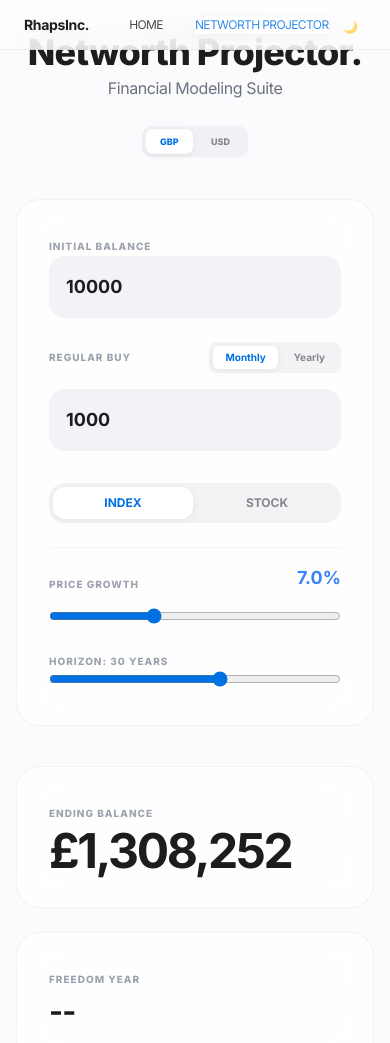
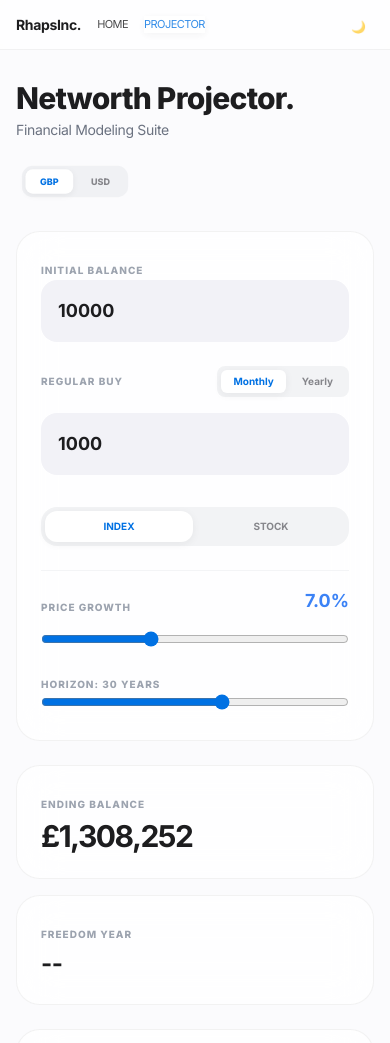
Before and after one commit to Rhapsidous/Finance-Tools, a plain HTML site: page networth.html in a window 390 px wide. Shown: the top 1043 px of the page. Drawn offline with nearby package versions, Linux system fonts and the light colour scheme.

Commit message:
Add files via upload

```diff
--- a/networth.html
+++ b/networth.html
@@ -9,7 +9,12 @@
     <link href="https://fonts.googleapis.com/css2?family=Inter:wght@300;400;600;700;800&display=swap" rel="stylesheet">
     <script>tailwind.config = { darkMode: 'class' }</script>
     <style>
-        body { font-family: 'Inter', sans-serif; transition: background-color 0.3s ease; padding-top: 64px; }
+        body { font-family: 'Inter', sans-serif; transition: background-color 0.3s ease; }
+
+        /* Mobile-first Padding: 70px on small screens, 100px on desktop */
+        .content-wrapper { padding-top: 80px; }
+        @media (min-width: 768px) { .content-wrapper { padding-top: 100px; } }
+
         .apple-card { backdrop-filter: saturate(180%) blur(20px); border-radius: 24px; transition: all 0.3s ease; }
 
         .apple-nav {
@@ -20,7 +25,7 @@
         .light .apple-nav { background: rgba(255, 255, 255, 0.75); }
         .dark .apple-nav { background: rgba(0, 0, 0, 0.75); border-bottom: 1px solid rgba(255,255,255,0.1); }
 
-        .nav-link { font-size: 12px; font-weight: 500; color: #1d1d1f; opacity: 0.8; transition: all 0.2s; }
+        .nav-link { font-size: 11px; font-weight: 500; color: #1d1d1f; opacity: 0.8; transition: all 0.2s; }
         .dark .nav-link { color: #f5f5f7; }
         .nav-link:hover { opacity: 1; color: #0071e3; }
 
@@ -29,7 +34,7 @@
         .dark body { background-color: #000000; color: #f5f5f7; }
         .dark .apple-card { background: rgba(28, 28, 30, 0.8); border: 1px solid rgba(255,255,255,0.1); }
 
-        input[type="number"] { transition: all 0.2s ease; border: 1px solid transparent; }
+        input[type="number"] { transition: all 0.2s ease; border: 1px solid transparent; -webkit-appearance: none; }
         .light input[type="number"] { background-color: #f2f2f7; color: #1d1d1f; }
         .dark input[type="number"] {
             background-color: #1c1c1e;
@@ -53,20 +58,24 @@
         .dark .active { background: #3a3a3c; color: #0a84ff !important; }
 
         input[type="range"] { accent-color: #0071e3; cursor: pointer; }
+
+        /* Chart height optimization for mobile */
+        .chart-container { height: 300px; }
+        @media (min-width: 768px) { .chart-container { height: 450px; } }
     </style>
 </head>
-<body class="p-4 md:p-12">
+<body class="px-4 pb-12 md:px-12">
 
     <nav class="apple-nav">
-        <div class="max-w-6xl mx-auto w-full px-6 flex justify-between items-center">
-            <div class="flex items-center gap-10">
+        <div class="max-w-6xl mx-auto w-full px-4 md:px-6 flex justify-between items-center">
+            <div class="flex items-center gap-4 md:gap-10">
                 <span class="text-sm font-bold tracking-tight cursor-default">RhapsInc.</span>
-                <div class="flex gap-8">
+                <div class="flex gap-4 md:gap-8">
                     <a href="index.html" class="nav-link uppercase tracking-tighter">Home</a>
-                    <a href="networth.html" class="nav-link uppercase tracking-tighter active text-blue-500">Networth Projector</a>
+                    <a href="networth.html" class="nav-link uppercase tracking-tighter active text-blue-500">Projector</a>
                 </div>
             </div>
-            <div class="flex items-center gap-4">
+            <div class="flex items-center gap-2">
                 <button onclick="toggleTheme()" class="p-2 opacity-70 hover:opacity-100 transition-opacity">
                     <span id="themeIcon" class="text-xs">🌙</span>
                 </button>
@@ -74,22 +83,22 @@
         </div>
     </nav>
 
-    <div class="max-w-6xl mx-auto space-y-10 mt-4">
-        <header class="flex flex-col md:flex-row justify-between items-center gap-6">
-            <div class="space-y-1 text-center md:text-left">
-                <h1 class="text-4xl font-extrabold tracking-tight">Networth Projector.</h1>
-                <p class="text-gray-500 font-medium tracking-tight">Financial Modeling Suite</p>
+    <div class="max-w-6xl mx-auto content-wrapper space-y-8 md:space-y-10">
+        <header class="flex flex-col md:flex-row justify-between items-start md:items-center gap-6">
+            <div class="space-y-1">
+                <h1 class="text-3xl md:text-4xl font-extrabold tracking-tight">Networth Projector.</h1>
+                <p class="text-gray-500 text-sm md:text-base font-medium tracking-tight">Financial Modeling Suite</p>
             </div>
 
-            <div class="bg-gray-200/50 dark:bg-gray-800/50 p-1 rounded-xl flex gap-1 scale-90">
+            <div class="bg-gray-200/50 dark:bg-gray-800/50 p-1 rounded-xl flex gap-1 self-start md:self-auto scale-90 md:scale-100">
                 <button onclick="updateCurrency('GBP', '£', this)" class="currency-btn active px-4 py-1.5 rounded-lg text-[10px] font-black">GBP</button>
                 <button onclick="updateCurrency('USD', '$', this)" class="currency-btn px-4 py-1.5 rounded-lg text-[10px] font-black">USD</button>
             </div>
         </header>
 
-        <div class="grid grid-cols-1 lg:grid-cols-12 gap-10">
+        <div class="grid grid-cols-1 lg:grid-cols-12 gap-6 md:gap-10">
             <div class="lg:col-span-4 space-y-6">
-                <div class="apple-card p-8 space-y-6">
+                <div class="apple-card p-6 md:p-8 space-y-6">
                     <div>
                         <label class="text-[10px] font-black uppercase tracking-widest text-gray-400">Initial Balance</label>
                         <input type="number" id="initial" value="10000" class="w-full rounded-2xl p-4 text-lg font-bold outline-none" oninput="calculate()">
@@ -108,8 +117,8 @@
 
                     <div class="pt-2">
                         <div class="bg-gray-200/50 dark:bg-gray-800/50 p-1 rounded-2xl flex gap-1">
-                            <button onclick="toggleStock(false, this)" class="stock-btn active flex-1 py-2 rounded-xl text-xs font-bold uppercase">Index</button>
-                            <button onclick="toggleStock(true, this)" class="stock-btn flex-1 py-2 rounded-xl text-xs font-bold uppercase">Stock</button>
+                            <button onclick="toggleStock(false, this)" class="stock-btn active flex-1 py-2 rounded-xl text-[10px] md:text-xs font-bold uppercase">Index</button>
+                            <button onclick="toggleStock(true, this)" class="stock-btn flex-1 py-2 rounded-xl text-[10px] md:text-xs font-bold uppercase">Stock</button>
                         </div>
                     </div>
 
@@ -119,7 +128,7 @@
                             <input type="range" id="divYield" min="0" max="12" step="0.1" value="3.5" class="w-full" oninput="calculate()">
                         </div>
                         <div class="flex items-center justify-between">
-                            <span class="text-xs font-bold text-gray-500">Reinvest (DRIP)?</span>
+                            <span class="text-xs font-bold text-gray-500">Reinvest?</span>
                             <input type="checkbox" id="dripToggle" checked class="w-5 h-5 accent-blue-600 rounded-lg" onchange="calculate()">
                         </div>
                         <div>
@@ -144,53 +153,44 @@
             </div>
 
             <div class="lg:col-span-8 space-y-6">
-                <div class="grid grid-cols-1 md:grid-cols-2 gap-6">
-                    <div class="apple-card p-8">
+                <div class="grid grid-cols-1 sm:grid-cols-2 gap-4 md:gap-6">
+                    <div class="apple-card p-6 md:p-8">
                         <span class="text-[10px] font-black text-gray-400 uppercase tracking-widest">Ending Balance</span>
-                        <div id="totalDisplay" class="text-5xl font-bold tracking-tighter mt-1">£0</div>
+                        <div id="totalDisplay" class="text-3xl md:text-5xl font-bold tracking-tighter mt-1">£0</div>
                     </div>
-                    <div class="apple-card p-8">
+                    <div class="apple-card p-6 md:p-8">
                         <span class="text-[10px] font-black text-gray-400 uppercase tracking-widest">Freedom Year</span>
-                        <div id="freedomStatus" class="text-3xl font-bold tracking-tight mt-1">--</div>
+                        <div id="freedomStatus" class="text-2xl md:text-3xl font-bold tracking-tight mt-1">--</div>
                     </div>
                 </div>
 
-                <div id="dividendDisplay" class="hidden grid grid-cols-1 md:grid-cols-2 gap-6">
-                    <div class="apple-card p-8">
+                <div id="dividendDisplay" class="hidden grid grid-cols-1 sm:grid-cols-2 gap-4 md:gap-6">
+                    <div class="apple-card p-6">
                         <span class="text-[10px] font-black text-gray-400 uppercase tracking-widest">Annual Dividends</span>
-                        <div id="finalDiv" class="text-3xl font-bold mt-1">£0</div>
+                        <div id="finalDiv" class="text-2xl font-bold mt-1">£0</div>
                     </div>
-                    <div class="apple-card p-8">
+                    <div class="apple-card p-6">
                         <span class="text-[10px] font-black text-gray-400 uppercase tracking-widest">Monthly Passive</span>
-                        <div id="monthlyDiv" class="text-3xl font-bold mt-1">£0</div>
+                        <div id="monthlyDiv" class="text-2xl font-bold mt-1">£0</div>
                     </div>
                 </div>
 
-                <div class="apple-card p-8 h-[450px]">
+                <div class="apple-card p-4 md:p-8 chart-container">
                     <canvas id="growthChart"></canvas>
                 </div>
             </div>
         </div>
     </div>
 
-
-    <footer class="py-12 text-center">
-        <p class="text-[11px] text-gray-400 font-bold uppercase tracking-[0.2em]">© 2026 RhapsInc.</p>
-    </footer>
-
     <script>
         (function() {
             const savedTheme = localStorage.getItem('theme');
-            if (savedTheme === 'dark') {
-                document.documentElement.classList.add('dark');
-            }
+            if (savedTheme === 'dark') document.documentElement.classList.add('dark');
         })();
 
         window.onload = function() {
             const savedTheme = localStorage.getItem('theme');
-            if (savedTheme === 'dark') {
-                document.getElementById('themeIcon').innerText = '☀️';
-            }
+            if (savedTheme === 'dark') document.getElementById('themeIcon').innerText = '☀️';
             calculate();
         };
 
@@ -264,7 +264,7 @@
                 }
                 lastYearlyDiv = yearlyDivAccumulator;
                 if (isStockMode && (lastYearlyDiv / 12) >= incomeGoal && freedomYear === null) freedomYear = i;
-                labels.push("Year " + i);
+                labels.push(i);
                 data.push(currentBalance.toFixed(0));
                 investedData.push(totalInvested.toFixed(0));
             }
@@ -290,20 +290,25 @@
                 data: {
                     labels: labels,
                     datasets: [
-                        { label: 'Wealth', data: data, borderColor: isDark ? '#0a84ff' : '#0071e3', borderWidth: 3, tension: 0.3, pointRadius: 1, fill: true, backgroundColor: isDark ? 'rgba(10, 132, 255, 0.05)' : 'rgba(0, 113, 227, 0.02)' },
-                        { label: 'Invested', data: investedData, borderColor: isDark ? '#48484a' : '#d2d2d7', borderWidth: 2, borderDash: [5, 5], pointRadius: 0 }
+                        { label: 'Wealth', data: data, borderColor: isDark ? '#0a84ff' : '#0071e3', borderWidth: 2, tension: 0.3, pointRadius: 0, fill: true, backgroundColor: isDark ? 'rgba(10, 132, 255, 0.05)' : 'rgba(0, 113, 227, 0.02)' },
+                        { label: 'Invested', data: investedData, borderColor: isDark ? '#48484a' : '#d2d2d7', borderWidth: 1, borderDash: [5, 5], pointRadius: 0 }
                     ]
                 },
                 options: {
                     responsive: true, maintainAspectRatio: false,
                     plugins: { legend: { display: false } },
                     scales: {
-                        y: { position: 'right', grid: { color: isDark ? 'rgba(255,255,255,0.05)' : '#f0f0f2' }, ticks: { color: '#86868b', callback: v => symbol + v.toLocaleString() } },
-                        x: { grid: { display: false }, ticks: { color: '#86868b' } }
+                        y: { position: 'right', grid: { color: isDark ? 'rgba(255,255,255,0.05)' : '#f0f0f2' }, ticks: { color: '#86868b', font: { size: 10 }, callback: v => symbol + v.toLocaleString() } },
+                        x: { grid: { display: false }, ticks: { color: '#86868b', font: { size: 10 }, maxRotation: 0 } }
                     }
                 }
             });
         }
     </script>
+
+        <footer class="py-12 text-center">
+        <p class="text-[11px] text-gray-400 font-bold uppercase tracking-[0.2em]">© 2026 RhapsInc.</p>
+    </footer>
+
 </body>
 </html>
```
